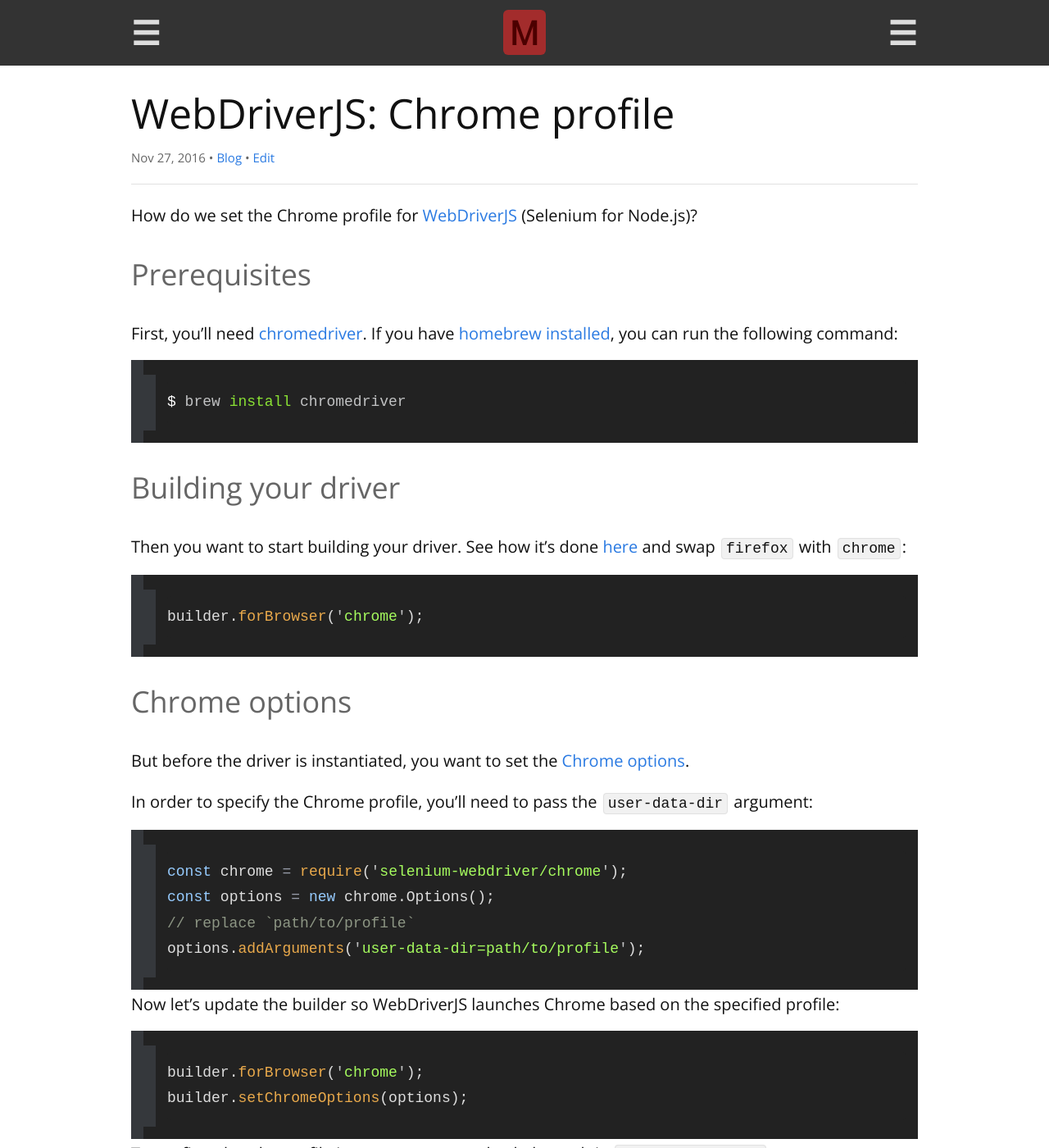
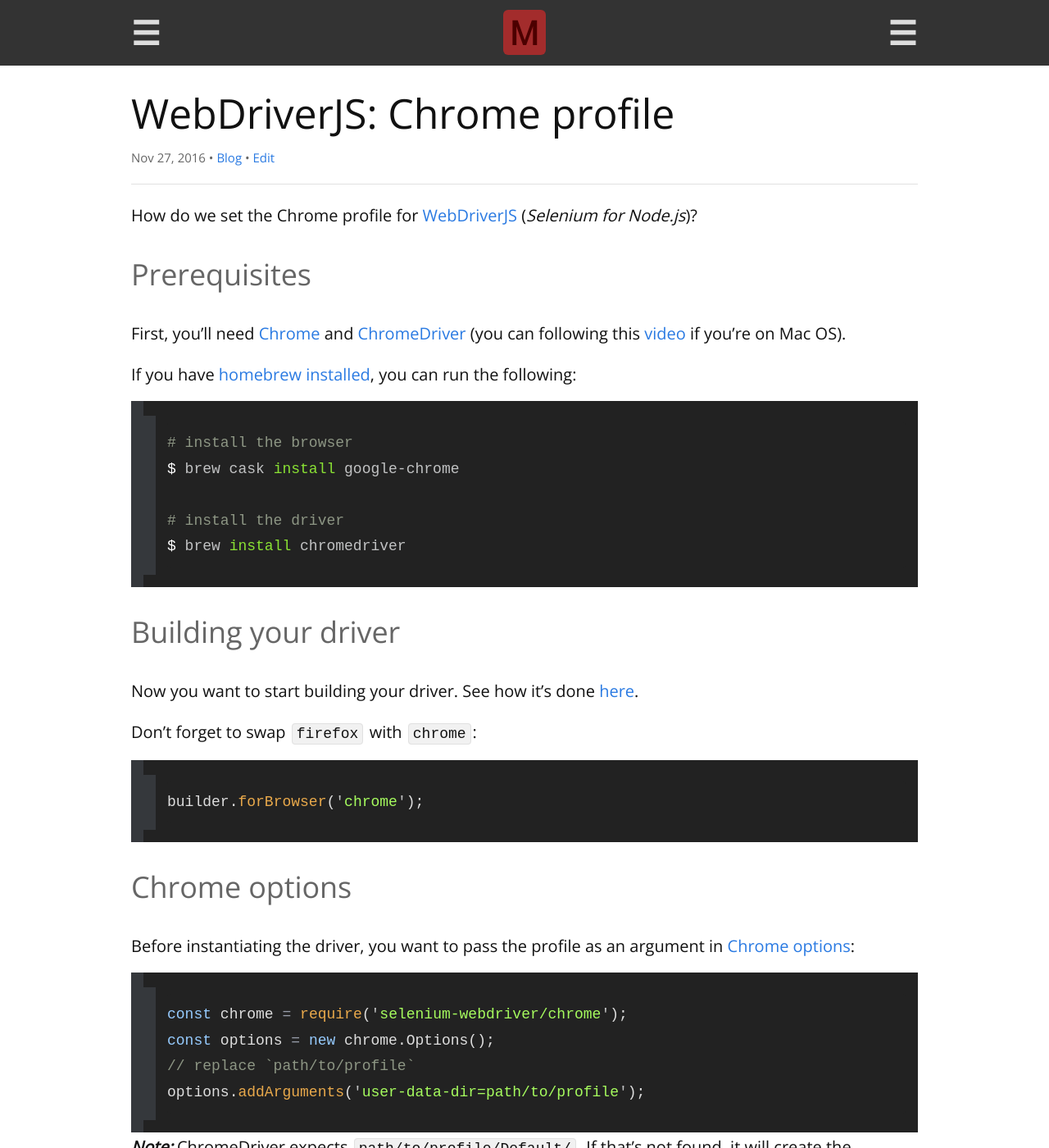
Before and after one commit to remarkablemark/remarkablemark.github.io, a Jekyll site: the page built from _posts/2016/2016-11-26-webdriverjs-chrome-profile.md, in a window 1280 px wide and 1400 px high. Shown: the whole window at 82% size. Built offline with Jekyll 4.4.1, drawn with Linux system fonts in a browser that asks for light colours; comment, search, counter and statistics services are not loaded; some of the changed text lies outside the part shown.

Commit message:
Update post "WebDriverJS: Chrome profile"
Post: 2016-11-26-webdriverjs-chrome-profile.md

````diff
--- a/_posts/2016/2016-11-26-webdriverjs-chrome-profile.md
+++ b/_posts/2016/2016-11-26-webdriverjs-chrome-profile.md
@@ -6,19 +6,27 @@ excerpt: How to set the Chrome profile path when working with WebDriverJS (Selen
 categories: webdriverjs chrome node javascript selenium
 ---
 
-How do we set the Chrome profile for [WebDriverJS](https://github.com/SeleniumHQ/selenium/wiki/WebDriverJs) (Selenium for Node.js)?
+How do we set the Chrome profile for [WebDriverJS](https://github.com/SeleniumHQ/selenium/wiki/WebDriverJs) (_Selenium for Node.js_)?
 
 ### Prerequisites
 
-First, you'll need [chromedriver](https://www.youtube.com/watch?v=5lWOV0rnYRo). If you have [homebrew installed](https://www.youtube.com/watch?v=44FhlEiMEpU), you can run the following command:
+First, you'll need [Chrome](https://www.google.com/chrome/browser/) and [ChromeDriver](https://sites.google.com/a/chromium.org/chromedriver/downloads) (you can following this [video](https://www.youtube.com/watch?v=5lWOV0rnYRo) if you're on Mac OS).
+
+If you have [homebrew installed](https://www.youtube.com/watch?v=44FhlEiMEpU), you can run the following:
 
 ```sh
+# install the browser
+$ brew cask install google-chrome
+
+# install the driver
 $ brew install chromedriver
 ```
 
 ### Building your driver
 
-Then you want to start building your driver. See how it's done [here]({% post_url 2016-11-25-webdriverjs-launch-browser %}) and swap `firefox` with `chrome`:
+Now you want to start building your driver. See how it's done [here]({% post_url 2016-11-25-webdriverjs-launch-browser %}).
+
+Don't forget to swap `firefox` with `chrome`:
 
 ```js
 builder.forBrowser('chrome');
@@ -26,9 +34,7 @@ builder.forBrowser('chrome');
 
 ### Chrome options
 
-But before the driver is instantiated, you want to set the [Chrome options](http://seleniumhq.github.io/selenium/docs/api/javascript/module/selenium-webdriver/chrome_exports_Options.html).
-
-In order to specify the Chrome profile, you'll need to pass the `user-data-dir` argument:
+Before instantiating the driver, you want to pass the profile as an argument in [Chrome options](http://seleniumhq.github.io/selenium/docs/api/javascript/module/selenium-webdriver/chrome_exports_Options.html):
 
 ```js
 const chrome = require('selenium-webdriver/chrome');
@@ -36,6 +42,8 @@ const options = new chrome.Options();
 // replace `path/to/profile`
 options.addArguments('user-data-dir=path/to/profile');
 ```
+
+**_Note:_** ChromeDriver expects `path/to/profile/Default/`. If that's not found, it will create the `Default` directory.
 
 Now let's update the builder so WebDriverJS launches Chrome based on the specified profile:
 
````
